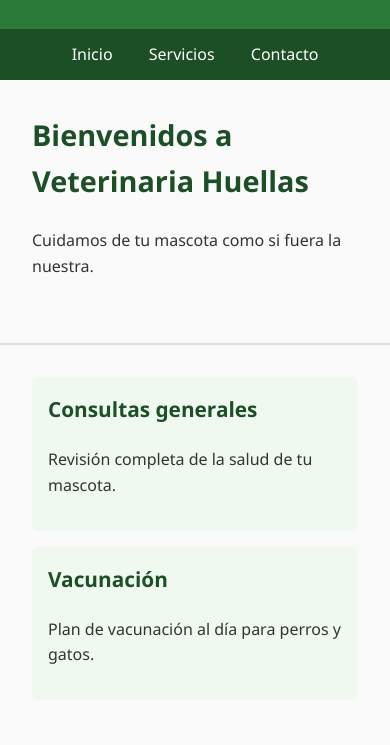
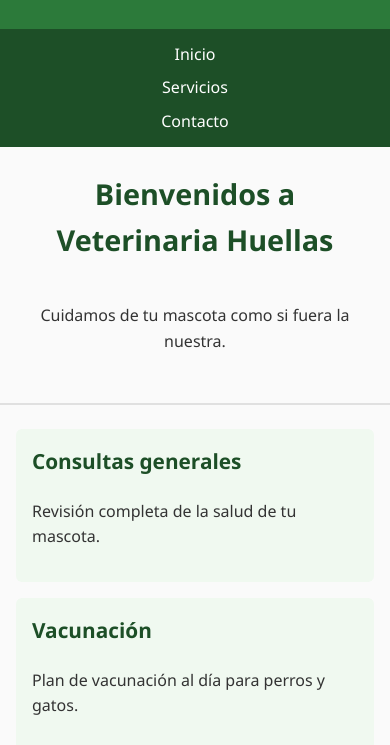
Before and after one commit to trolomolon-debug/E1_Guillermo_Castellano, a plain HTML site: page index.html in a window 390 px wide. Shown: the part 99-844 px from the top of the page. Drawn offline with Linux system fonts and the light colour scheme.

Commit message:
implementamos el uso de  los flex, grid  y gap  para posicionar el sitio de las tarjetas, responsive para que no halla alteraciones y una estructura clara y limpia

```diff
--- a/css/style.css
+++ b/css/style.css
@@ -34,13 +34,14 @@ header {
 nav {
     background: #1d4f27;
     padding: 0.8rem;
-    text-align: center;
+    display: flex;
+    justify-content: center;
+    gap: 2rem;
 }
 
 nav a {
     color: #fff;
     text-decoration: none;
-    margin: 0 1rem;
 }
 
 nav a:hover {
@@ -58,11 +59,29 @@ section:last-of-type {
     border-bottom: none;
 }
 
-article {
+#inicio {
+    display: flex;
+    flex-direction: column;
+    align-items: center;
+    text-align: center;
+}
+
+#servicios {
+    display: grid;
+    grid-template-columns: 1fr 1fr;
+    gap: 1rem;
+}
+
+#servicios article {
     background: #f0f9f0;
     padding: 1rem;
-    margin-bottom: 1rem;
     border-radius: 6px;
+    margin: 0;
+}
+
+form {
+    max-width: 500px;
+    margin: 0 auto;
 }
 
 form div {
@@ -103,3 +122,19 @@ footer {
     padding: 1rem 0;
     margin-top: 2rem;
 }
+
+@media (max-width: 600px) {
+    nav {
+        flex-direction: column;
+        align-items: center;
+        gap: 0.5rem;
+    }
+
+    #servicios {
+        grid-template-columns: 1fr;
+    }
+
+    section {
+        padding: 1.5rem 1rem 2rem;
+    }
+}
--- a/index.html
+++ b/index.html
@@ -12,8 +12,8 @@
     </header>
     <nav>
         <a href="#inicio">Inicio</a>
-        <a href="servicios">Servicios</a>
-        <a href="contacto">Contacto</a>
+        <a href="#servicios">Servicios</a>
+        <a href="#contacto">Contacto</a>
     </nav>
     <main>
         <section id="inicio">
```
Also changed, not shown: ChatGPT Image 24 jul 2026, 09_52_02.png (added).
